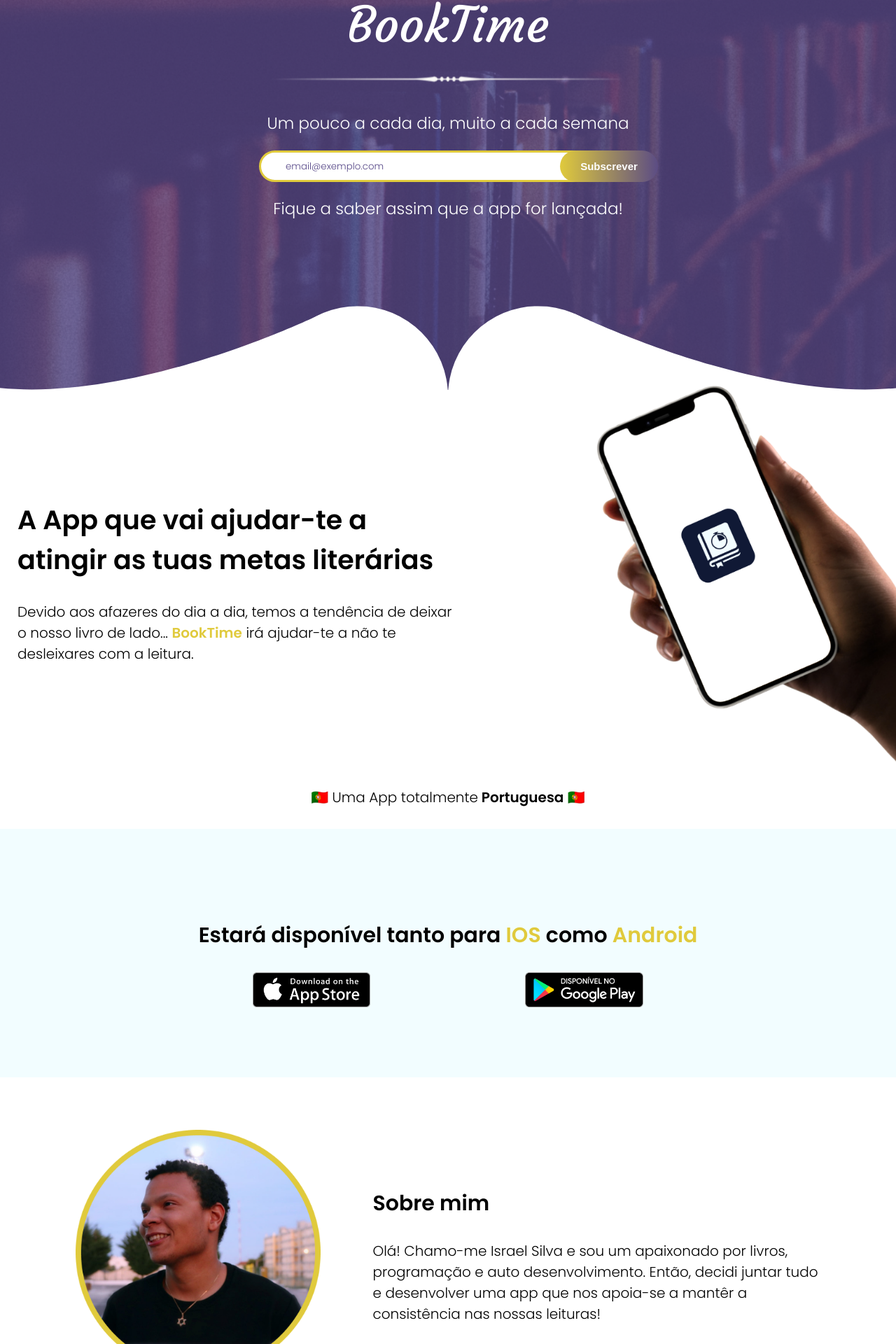
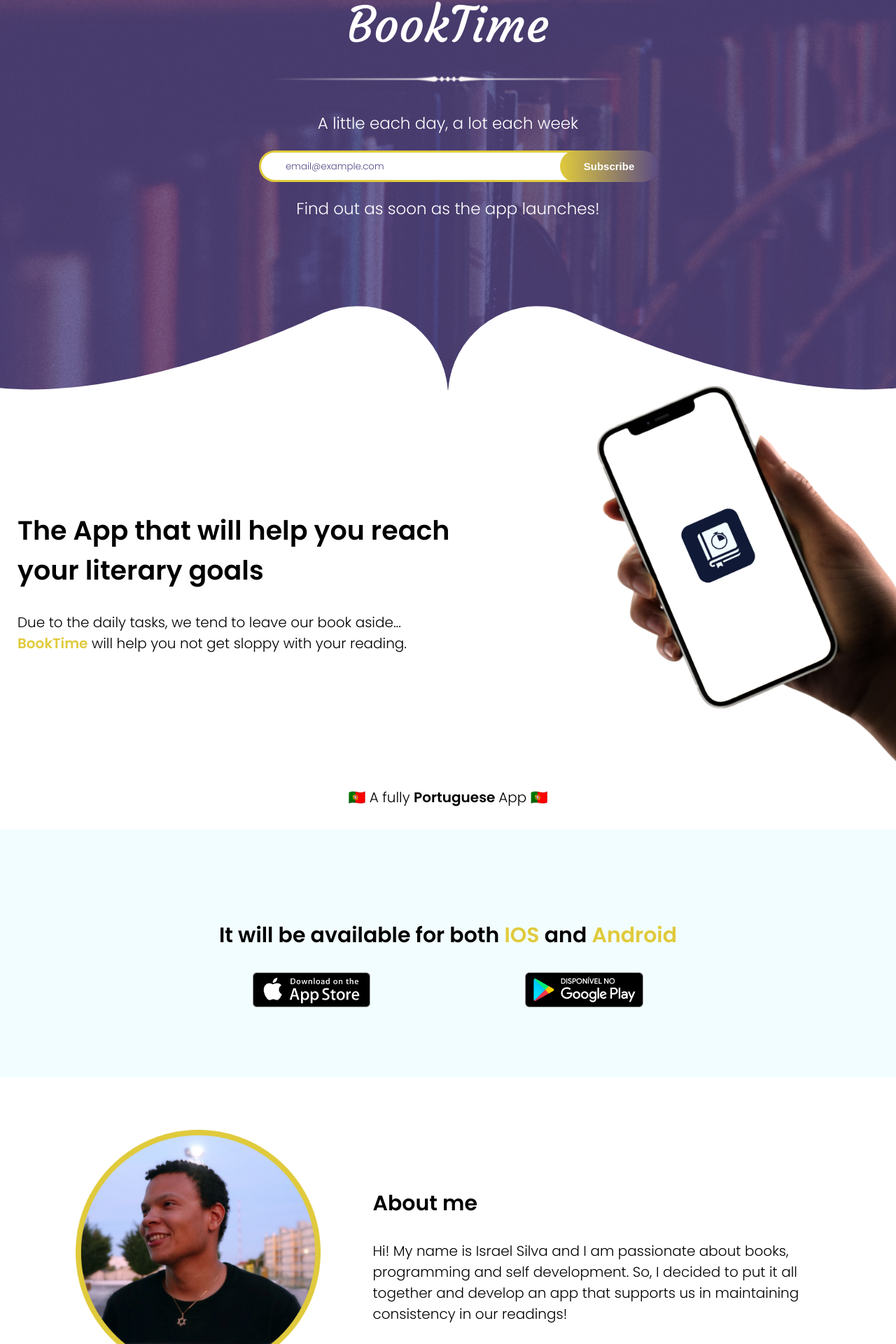
Before and after one commit to Israel-Dev/BookTime-frontend-web, a React (Create React App) app: page / in a window 1280 px wide. Shown: the part 198-2118 px from the top of the page at 70% size. Built offline with nearby package versions, Linux system fonts and the light colour scheme; no server answers.

Commit message:
:globe_with_meridians: Changed language to english

```diff
--- a/src/pages/landing-page/components/AboutMe.tsx
+++ b/src/pages/landing-page/components/AboutMe.tsx
@@ -11,12 +11,12 @@
                     alt="about-me"
                 />
                 <article className="about-me-article">
-                    <h3>Sobre mim</h3>
+                    <h3>About me</h3>
                     <p>
-                        Olá! Chamo-me Israel Silva e sou um apaixonado por
-                        livros, programação e auto desenvolvimento. Então,
-                        decidi juntar tudo e desenvolver uma app que nos
-                        apoia-se a mantêr a consistência nas nossas leituras!
+                        Hi! My name is Israel Silva and I am passionate about
+                        books, programming and self development. So, I decided
+                        to put it all together and develop an app that supports
+                        us in maintaining consistency in our readings!
                     </p>
                 </article>
             </section>
--- a/src/pages/landing-page/components/AppSection.tsx
+++ b/src/pages/landing-page/components/AppSection.tsx
@@ -7,16 +7,15 @@
             <section className="app-section-padding">
                 <article className="app-section-article left">
                     <h2 className="app-section-h1">
-                        A App que vai ajudar-te a atingir as tuas metas
-                        literárias
+                        The App that will help you reach your literary goals
                     </h2>
                     <p className="app-section-p">
-                        Devido aos afazeres do dia a dia, temos a tendência de
-                        deixar o nosso livro de lado...{' '}
+                        Due to the daily tasks, we tend to leave our book
+                        aside...{' '}
                         <span>
                             <b>BookTime</b>
                         </span>{' '}
-                        irá ajudar-te a não te desleixares com a leitura.
+                        will help you not get sloppy with your reading.
                     </p>
                 </article>
                 <article className="app-section-article right">
@@ -30,9 +29,8 @@
             </section>
             <footer className="app-section-footer">
                 <p className="app-section-p flag">
-                    🇵🇹 Uma App <br className="br" />
-                    totalmente
-                    <b> Portuguesa</b> 🇵🇹
+                    🇵🇹 A fully <br className="br" />
+                    <b> Portuguese </b> App 🇵🇹
                 </p>
             </footer>
         </Styles>
--- a/src/pages/landing-page/components/AppStores.tsx
+++ b/src/pages/landing-page/components/AppStores.tsx
@@ -7,7 +7,7 @@
         <Styles className="app-stores-wrapper">
             <article className="app-stores-article">
                 <h3>
-                    Estará disponível tanto para <span>IOS</span> como{' '}
+                    It will be available for both <span>IOS</span> and{' '}
                     <span>Android</span>
                 </h3>
                 <footer className="app-stores-article-footer">
--- a/src/pages/landing-page/components/Footer.tsx
+++ b/src/pages/landing-page/components/Footer.tsx
@@ -43,8 +43,7 @@
                 <span className="footer-line-span" />
                 <footer className="footer-footer">
                     <p className="footer-paragraph">
-                        Copyright © 2021 Israel Silva - Todos os direitos
-                        reservados
+                        Copyright © 2021 Israel Silva - All rights reserved
                     </p>
                 </footer>
             </section>
--- a/src/pages/landing-page/components/SubscriptionBanner.tsx
+++ b/src/pages/landing-page/components/SubscriptionBanner.tsx
@@ -22,7 +22,7 @@
 
             if (!responseData) {
                 setRequestState(RequestState.failed);
-                return setRequestMessage('O email não é válido');
+                return setRequestMessage('Email is not valid');
             }
 
             setRequestMessage(responseData.message);
@@ -53,7 +53,7 @@
     return (
         <Styles className="subscription-banner-wrapper">
             <header className="subscription-banner-header">
-                <p className="subscription-banner-p">App de Leitura</p>
+                <p className="subscription-banner-p">Reading App</p>
                 <h1 className="subscription-banner-h1 courgette">BookTime</h1>
             </header>
             <img
@@ -62,21 +62,21 @@
                 className="subscription-banner-line-separator"
             />
             <section className="subscription-banner-section">
-                <p>Um pouco a cada dia, muito a cada semana</p>
+                <p>A little each day, a lot each week</p>
                 <Input
                     requestState={requestState}
                     showButton={true}
                     handleChange={setEmail}
                     handleSubmit={saveNewUser}
-                    label="Subscrever"
-                    placeholder="email@exemplo.com"
+                    label="Subscribe"
+                    placeholder="email@example.com"
                 />
                 {requestState &&
                     requestState !== RequestState.loading &&
                     requestMessage && (
                         <Toast type={requestState} message={requestMessage} />
                     )}
-                <p>Fique a saber assim que a app for lançada!</p>
+                <p>Find out as soon as the app launches!</p>
             </section>
             <img
                 src={books}
```
